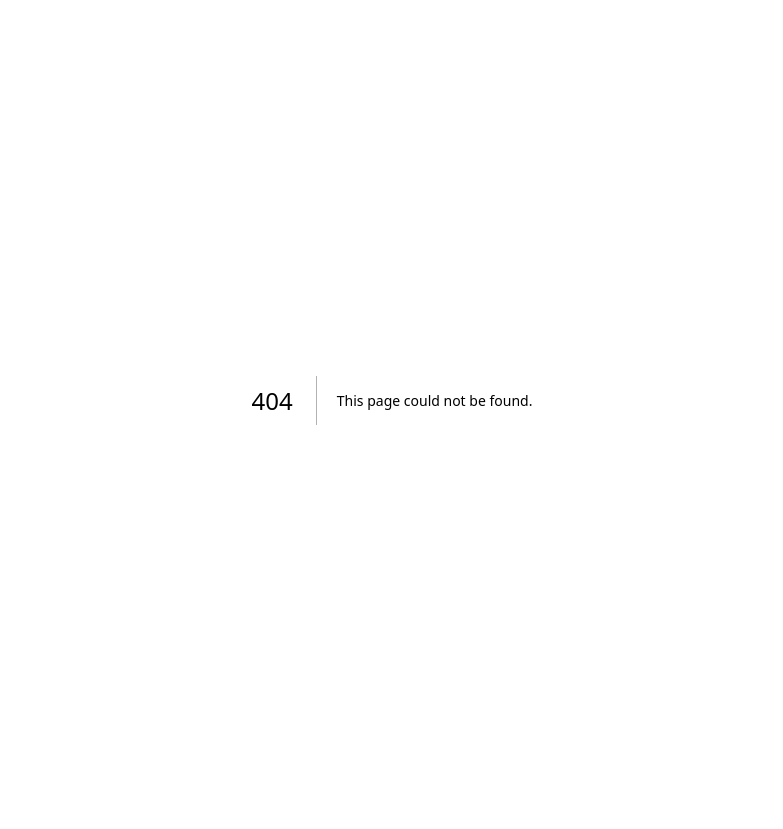
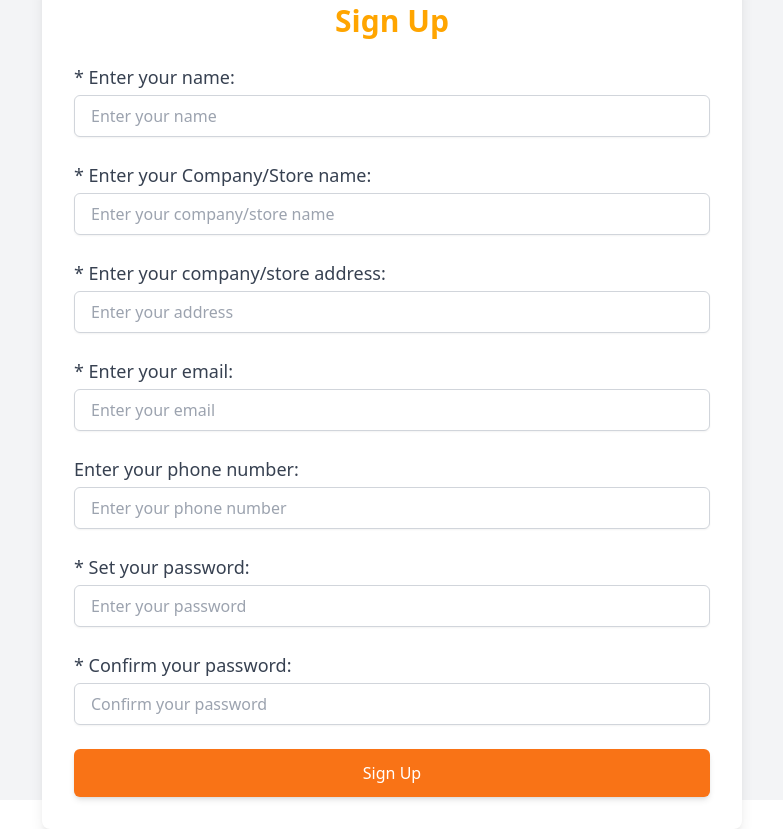
Before and after one commit to arakash-developer/billmanagement, a Next.js app in the folder client/: page /sign in a window 1280 px wide. Before the commit this address had no page. Shown: the whole page, without its empty margins (248-1031 px from the left). Before the commit the page ends 800 px from the top, so only its background shows below. Built offline with nearby package versions, Linux system fonts and the light colour scheme.

Commit message:
sign up page dane

```diff
--- /dev/null
+++ b/client/app/component/SignUp.jsx
@@ -0,0 +1,160 @@
+"use client";
+import React, { useState } from 'react';
+import Container from './layers/Container';
+
+const SignUp = () => {
+  const [formData, setFormData] = useState({
+    name: '',
+    companyName: '',
+    address: '',
+    email: '',
+    phone: '',
+    password: '',
+    confirmPassword: '',
+  });
+
+  const handleChange = (e) => {
+    const { name, value } = e.target;
+    setFormData({ ...formData, [name]: value });
+  };
+
+  const handleSubmit = (e) => {
+    e.preventDefault();
+    if (formData.password !== formData.confirmPassword) {
+      alert('Passwords do not match!');
+      return;
+    }
+    // Further form submission logic
+    console.log('Form Submitted', formData);
+  };
+
+  return (
+    <div className='flex justify-center items-center h-screen bg-gray-100'>
+      <Container className="w-full md:w-[700px]  p-8 bg-white shadow-lg rounded-lg">
+        <h1 className="text-3xl font-bold text-center text-[#FFA500] mb-6">Sign Up</h1>
+        <form onSubmit={handleSubmit} className="space-y-6">
+          {/* Name Field */}
+          <div>
+            <label className="block text-lg font-medium text-gray-700" htmlFor="name">
+              * Enter your name:
+            </label>
+            <input
+              type="text"
+              id="name"
+              name="name"
+              value={formData.name}
+              onChange={handleChange}
+              required
+              className="w-full mt-1 px-4 py-2 border border-gray-300 rounded-md shadow-sm focus:ring-orange-500 focus:border-orange-500"
+              placeholder="Enter your name"
+            />
+          </div>
+          {/* Company Name */}
+          <div>
+            <label className="block text-lg font-medium text-gray-700" htmlFor="companyName">
+              * Enter your Company/Store name:
+            </label>
+            <input
+              type="text"
+              id="companyName"
+              name="companyName"
+              value={formData.companyName}
+              onChange={handleChange}
+              required
+              className="w-full mt-1 px-4 py-2 border border-gray-300 rounded-md shadow-sm focus:ring-orange-500 focus:border-orange-500"
+              placeholder="Enter your company/store name"
+            />
+          </div>
+          {/* Address */}
+          <div>
+            <label className="block text-lg font-medium text-gray-700" htmlFor="address">
+              * Enter your company/store address:
+            </label>
+            <input
+              type="text"
+              id="address"
+              name="address"
+              value={formData.address}
+              onChange={handleChange}
+              required
+              className="w-full mt-1 px-4 py-2 border border-gray-300 rounded-md shadow-sm focus:ring-orange-500 focus:border-orange-500"
+              placeholder="Enter your address"
+            />
+          </div>
+          {/* Email */}
+          <div>
+            <label className="block text-lg font-medium text-gray-700" htmlFor="email">
+              * Enter your email:
+            </label>
+            <input
+              type="email"
+              id="email"
+              name="email"
+              value={formData.email}
+              onChange={handleChange}
+              required
+              className="w-full mt-1 px-4 py-2 border border-gray-300 rounded-md shadow-sm focus:ring-orange-500 focus:border-orange-500"
+              placeholder="Enter your email"
+            />
+          </div>
+          {/* Phone */}
+          <div>
+            <label className="block text-lg font-medium text-gray-700" htmlFor="phone">
+              Enter your phone number:
+            </label>
+            <input
+              type="tel"
+              id="phone"
+              name="phone"
+              value={formData.phone}
+              onChange={handleChange}
+              className="w-full mt-1 px-4 py-2 border border-gray-300 rounded-md shadow-sm focus:ring-orange-500 focus:border-orange-500"
+              placeholder="Enter your phone number"
+            />
+          </div>
+          {/* Password */}
+          <div>
+            <label className="block text-lg font-medium text-gray-700" htmlFor="password">
+              * Set your password:
+            </label>
+            <input
+              type="password"
+              id="password"
+              name="password"
+              value={formData.password}
+              onChange={handleChange}
+              required
+              className="w-full mt-1 px-4 py-2 border border-gray-300 rounded-md shadow-sm focus:ring-orange-500 focus:border-orange-500"
+              placeholder="Enter your password"
+            />
+          </div>
+          {/* Confirm Password */}
+          <div>
+            <label className="block text-lg font-medium text-gray-700" htmlFor="confirmPassword">
+              * Confirm your password:
+            </label>
+            <input
+              type="password"
+              id="confirmPassword"
+              name="confirmPassword"
+              value={formData.confirmPassword}
+              onChange={handleChange}
+              required
+              className="w-full mt-1 px-4 py-2 border border-gray-300 rounded-md shadow-sm focus:ring-orange-500 focus:border-orange-500"
+              placeholder="Confirm your password"
+            />
+          </div>
+          {/* Submit Button */}
+          <button
+            type="submit"
+            className="w-full py-3 px-6 text-white bg-orange-500 rounded-md shadow-md hover:bg-orange-600 focus:outline-none focus:ring-2 focus:ring-orange-400 focus:ring-offset-2"
+          >
+            Sign Up
+          </button>
+        </form>
+      </Container>
+    </div>
+  );
+};
+
+export default SignUp;
--- /dev/null
+++ b/client/app/sign/page.jsx
@@ -0,0 +1,12 @@
+import React from 'react'
+import SignUp from '../component/SignUp'
+
+const Page = () => {
+  return (
+    <div>
+        <SignUp/>
+    </div>
+  )
+}
+
+export default Page
```
